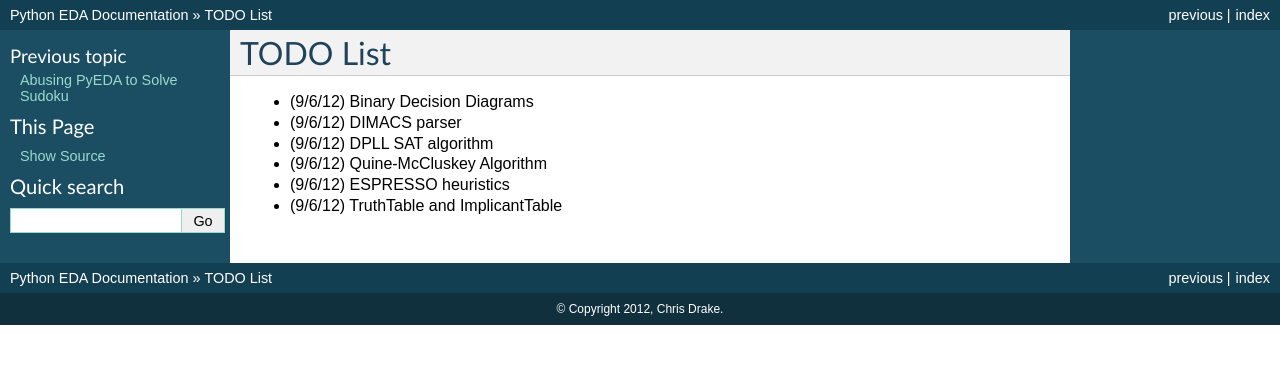
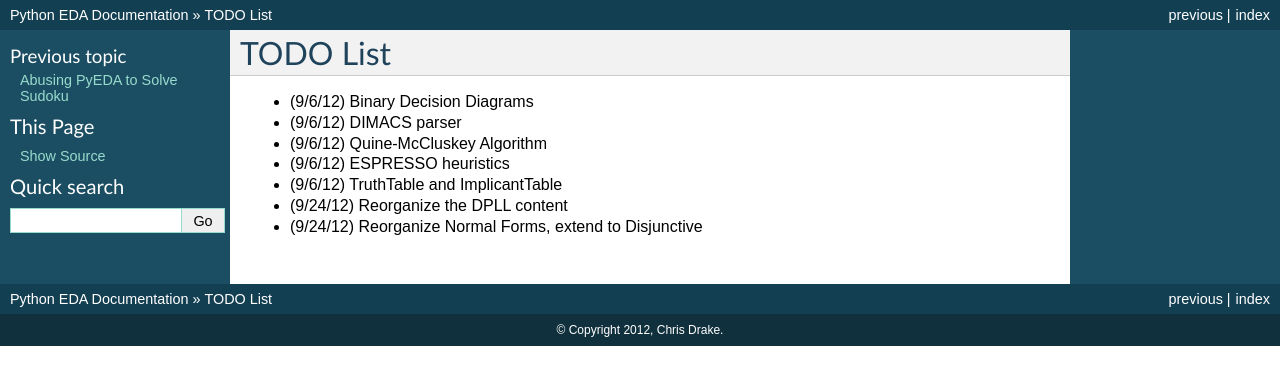
Before and after one commit to cjdrake/pyeda, a Sphinx documentation site: the page built from doc/source/todo.rst, in a window 1280 px wide. Shown: the top 385 px of the page. Built offline with Sphinx 7.4.7, drawn with Linux system fonts in a browser that asks for light colours.

Commit message:
Release 0.7.0

```diff
--- a/doc/source/todo.rst
+++ b/doc/source/todo.rst
@@ -6,7 +6,8 @@
 
 * (9/6/12) Binary Decision Diagrams
 * (9/6/12) DIMACS parser
-* (9/6/12) DPLL SAT algorithm
 * (9/6/12) Quine-McCluskey Algorithm
 * (9/6/12) ESPRESSO heuristics
 * (9/6/12) TruthTable and ImplicantTable
+* (9/24/12) Reorganize the DPLL content
+* (9/24/12) Reorganize Normal Forms, extend to Disjunctive
--- a/pyeda/__init__.py
+++ b/pyeda/__init__.py
@@ -12,7 +12,7 @@ vexpr.py    -- Boolean vector logic expressions
 """
 
 __copyright__ = "Copyright (c) 2012, Chris Drake"
-__version__ = "0.6.0"
+__version__ = "0.7.0"
 
 from pyeda.cnf import expr2cnf, cnf2expr, CNF_AND
 from pyeda.constant import ZERO, ONE
```
